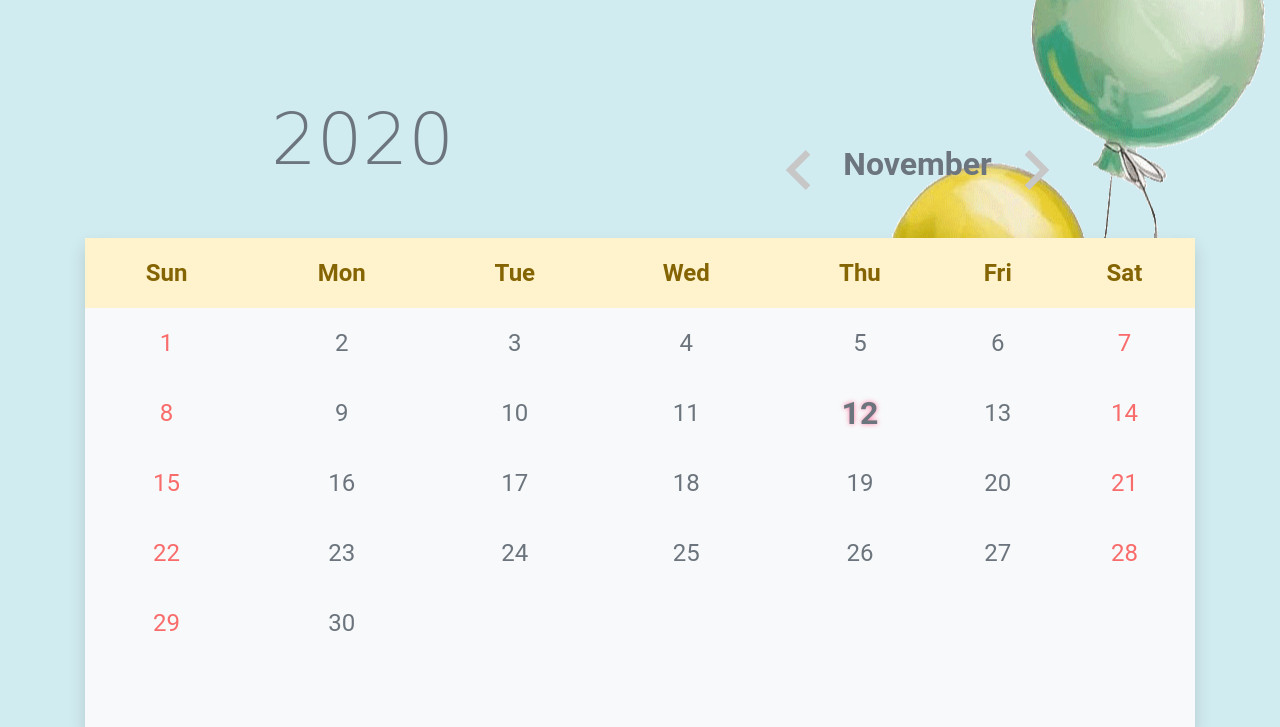
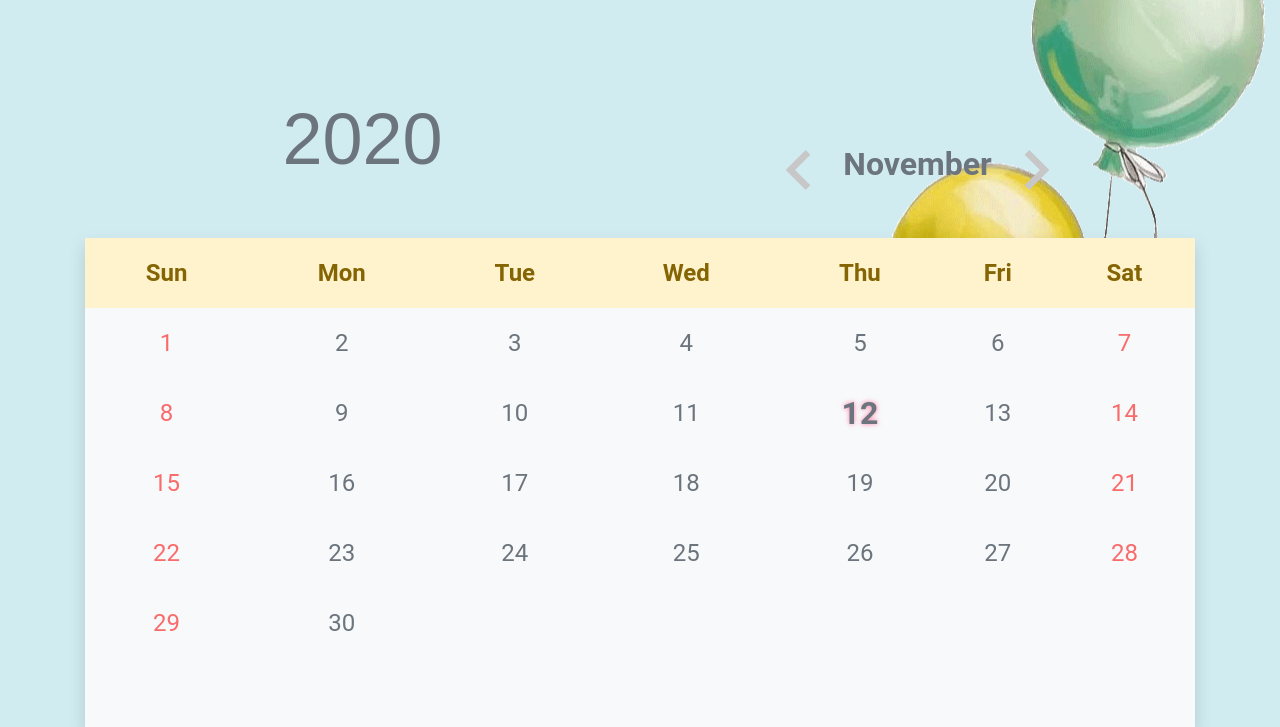
Before and after one commit to wdaweb/perpetual_calendar-Ting3066, a PHP site: page /calendar.php in a window 1280 px wide. Shown: the top 727 px of the page. Run offline with PHP 8.4, Linux system fonts and the light colour scheme.

Commit message:
更改字型

```diff
--- a/calendar.php
+++ b/calendar.php
@@ -40,7 +40,7 @@
     text-shadow: 0 0 5px #ff7da5;
   }
   h1{
-    font-family: 'Bebas Neue', cursive;
+    font-family: 'Source Sans Pro', sans-serif;
   }
 
   </style>
```
